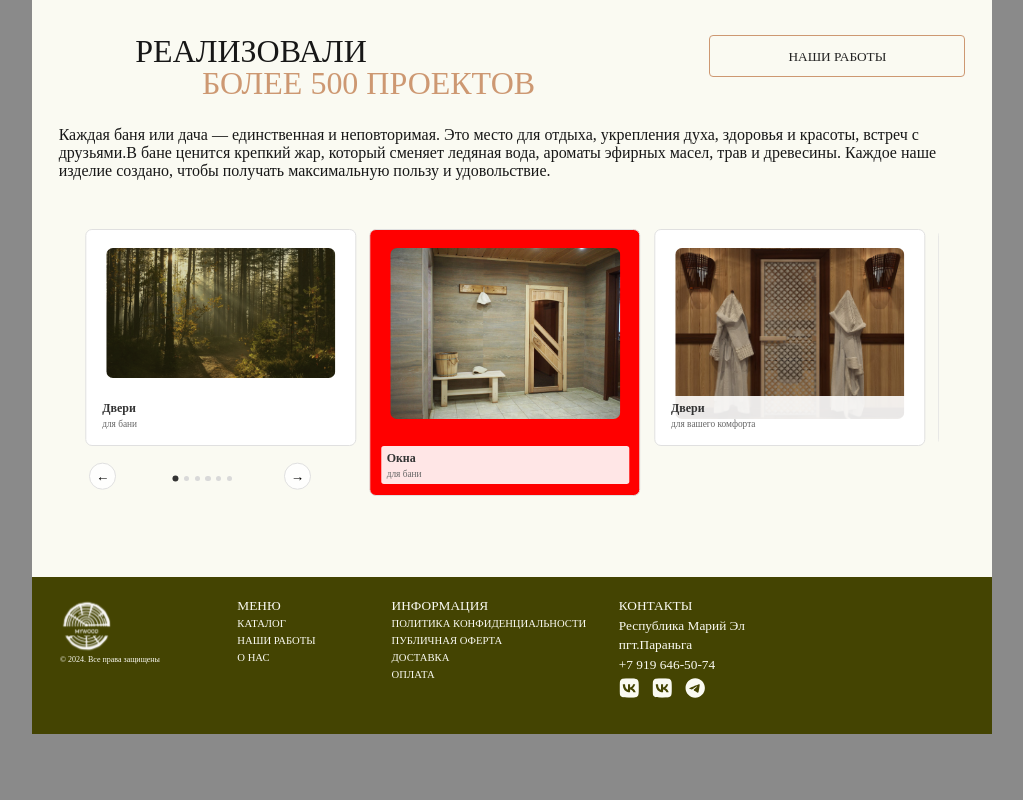
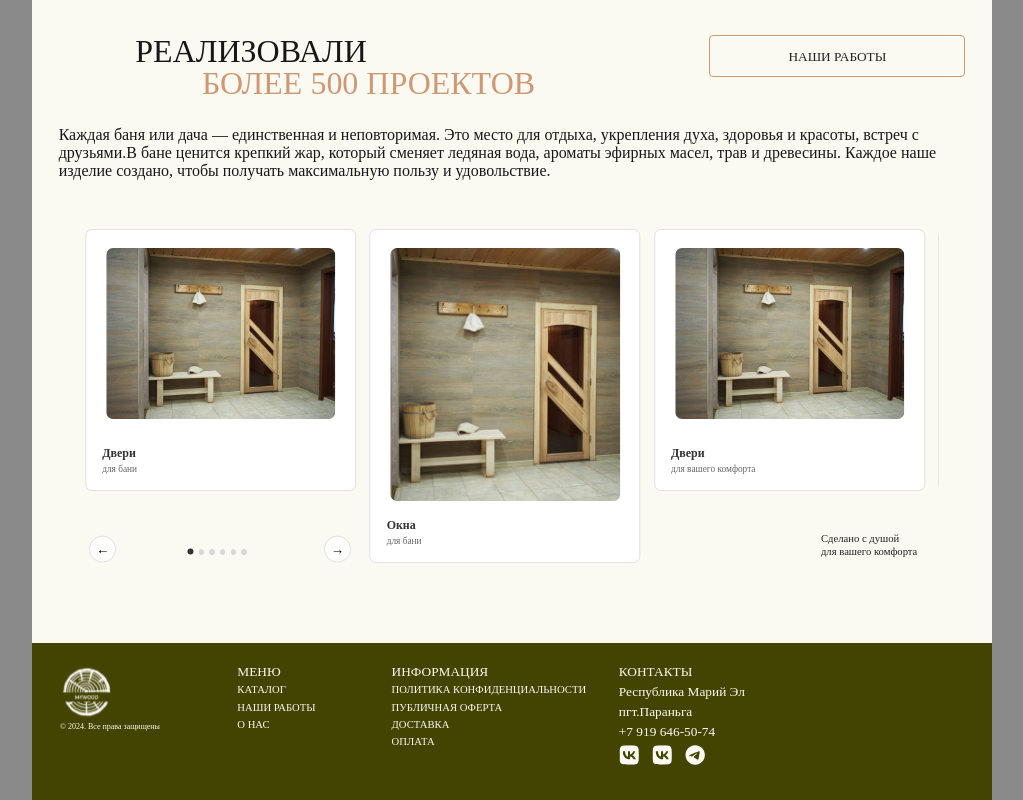
Before and after one commit to Safirenat/mywood, a Next.js app: page / in a window 1280 px wide. Shown: the part 1498-2298 px from the top of the page, without its empty margins (128-1151 px from the left). Before the commit the page ends 2232 px from the top, so only its background shows below. Built offline with nearby package versions, Linux system fonts and the light colour scheme.

Commit message:
Конечный десктоп (слайдер)

```diff
--- a/src/app/components/sections/carousel.home.section/index.tsx
+++ b/src/app/components/sections/carousel.home.section/index.tsx
@@ -8,7 +8,7 @@ import { Carousel } from "../../ui/carousel";
 const slides = [
     {
       id: 1,
-      image: '/img/bg-home-section.png',
+      image: '/img/combo.jpg',
       title: 'Двери',
       subtitle: 'для бани'
     },
@@ -20,7 +20,7 @@ const slides = [
     },
     {
       id: 3,
-      image: '/img/steklo.jpg',
+      image: '/img/combo.jpg',
       title: 'Двери',
       subtitle: 'для вашего комфорта'
     },
@@ -69,8 +69,7 @@ const CarouselHomeSection = () => {
 
       </div>
 
-      <Carousel slides={slides} />
-
+      <Carousel slides = { slides } />
 
     </div>
 
--- a/src/app/components/ui/carousel/carousel.module.scss
+++ b/src/app/components/ui/carousel/carousel.module.scss
@@ -1,27 +1,32 @@
-@use '../../../styles/adaptivepx.scss' as *;
-
+@use '../../../styles/adaptivepx' as *;
 
 .carousel {
+
     position: relative;
     width: 100%;
-    // max-width: $apx-1200;
     margin: 0 auto;
     padding: 0 $apx-40;
     overflow: hidden;
+
   }
 
   .slideContainer {
+
     width: 100%;
     overflow: hidden;
+
   }
 
   .slidesWrapper {
+
     display: flex;
     width: 100%;
     gap: $apx-20;
+
   }
 
   .slide {
+
     flex: 0 0 calc((100% - $apx-60) / 3);
     position: relative;
     border-radius: $apx-10;
@@ -30,28 +35,53 @@
     background: #fff;
     padding: $apx-26 $apx-30 $apx-56 $apx-30;
     border: 1px solid #e0e0e0;
+
   }
 
   .imageWrapper {
+
     width: 100%;
-    // height: $apx-92;
     position: relative;
+
   }
 
   .middleSlide{
-    background-color: red;
+
+    min-height: $apx-320;
+
+    img{
+
+        height: $apx-380;
+
+    }
+
+  }
+
+  .text{
+
+    position: absolute;
+    bottom: $apx-6;
+    right: $apx-72;
+    z-index: 3;
+
+    font-family: Cormorant;
+    font-size: $apx-16;
+    font-weight: 400;
+    line-height: 120%;
+    color: #222222;
+
   }
 
   .image {
+
     width: 100%;
-    // height: 100%;
-    // width: $apx-265;
-    // height: $apx-310;
     object-fit: cover;
     border-radius: $apx-10;
+
   }
 
   .content {
+
     position: absolute;
     bottom: $apx-16;
     left: $apx-16;
@@ -63,13 +93,17 @@
   }
 
   .title {
+
     font-size: $apx-18;
     color: #333;
     margin-bottom: $apx-4;
     text-align: left;
+    margin-top: -$apx-20;
+
   }
 
   .subtitle {
+
     font-size: $apx-14;
     color: #666;
     text-align: left;
@@ -77,6 +111,7 @@
   }
 
   .arrow {
+
     position: absolute;
     top: 50%;
     transform: translateY(-50%);
@@ -93,43 +128,58 @@
     transition: all 0.3s ease;
 
     &:hover {
+
       background: rgba(255, 255, 255, 1);
       box-shadow: 0 2px 8px rgba(0, 0, 0, 0.1);
+
     }
 
     &.arrowLeft {
-        top: $apx-370;
+
+        top: $apx-480;
         left: $apx-46;
+
     }
 
     &.arrowRight {
-        top: $apx-370;
-        left: $apx-338;
+
+        top: $apx-480;
+        left: $apx-398;
+
+    }
+
+  }
+
+  @media (max-width: 768px) {
+
+    .slide {
+
+      flex: 0 0 calc(100% - $apx-20);
+
+    }
+
+    .slidesWrapper {
+
+      transform: none !important;
+
     }
   }
 
-  @media (max-width: 768px) {
-    .slide {
-      flex: 0 0 calc(100% - $apx-20);
-    }
-
-    .slidesWrapper {
-      transform: none !important;
-    }
-  }
 
   .pagination {
 
     position: absolute;
-    top: $apx-350;
-    left: $apx-172;
+    top: $apx-460;
+    left: $apx-194;
     display: flex;
     justify-content: center;
     gap: $apx-8;
     margin-top: $apx-20;
+    z-index: 3;
   }
 
   .dot {
+
     width: $apx-8;
     height: $apx-8;
     border-radius: 50%;
@@ -140,11 +190,16 @@
     transition: all 0.3s ease;
 
     &.active {
+
       background: #333;
       transform: scale(1.2);
+
     }
 
     &:hover {
+
       background: #666;
+
     }
+
   }
--- a/src/app/components/ui/carousel/index.tsx
+++ b/src/app/components/ui/carousel/index.tsx
@@ -73,6 +73,13 @@ export const Carousel: FC<CarouselProps> = ({ slides }) => {
           ))}
         </div>
 
+        <div className = { styles.text }>
+
+            Сделано с душой <br/>
+            для вашего комфорта
+
+        </div>
+
       <button
         className={`${styles.arrow} ${styles.arrowRight}`}
         onClick={nextSlide}
@@ -96,7 +103,8 @@ export const Carousel: FC<CarouselProps> = ({ slides }) => {
                 key={`${slide.id}-${index}`}
                 className={`${styles.slide} ${isMiddleSlide ? styles.middleSlide : ''}`}
                 style={{
-                  height: isMiddleSlide ? `${apx.d(400)}` : `${apx.d(325)}`,
+                  height: isMiddleSlide ? `${apx.d(500)}` : `${apx.d(392)}`,
+
                 }}
               >
                 <div className={styles.imageWrapper}>
```
